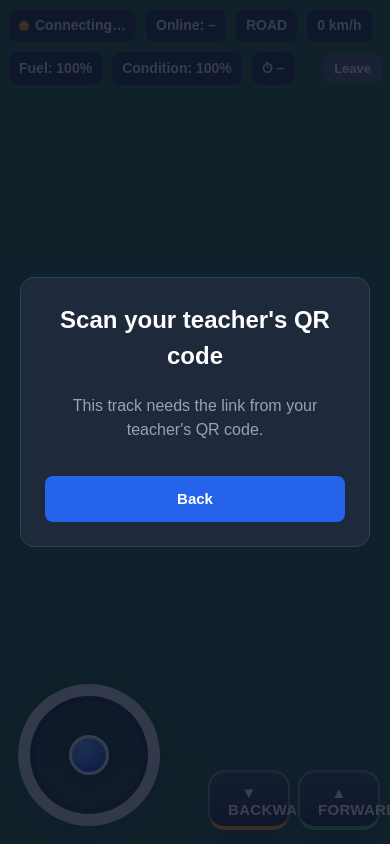
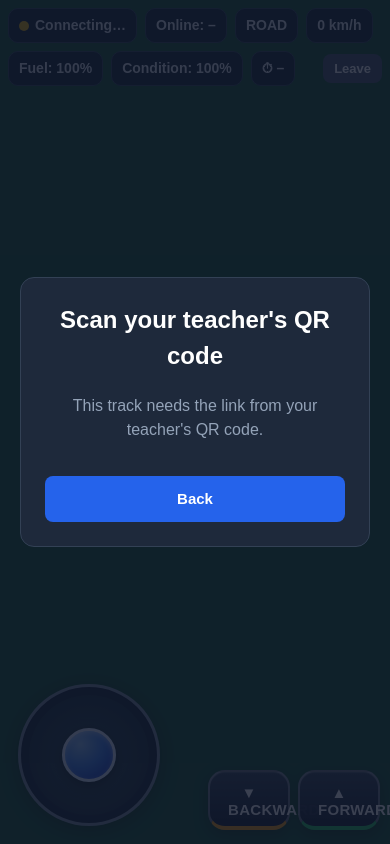
Before and after one commit to talbonolie92-oss/grammar-drive, a plain HTML site: page play.html in a window 390 px wide. Drawn offline with Linux system fonts and the light colour scheme; no server answers.

Commit message:
Replace steering wheel with responsive blue-thumb joystick

```diff
--- a/play.html
+++ b/play.html
@@ -23,19 +23,15 @@
     .pad button.on { background: linear-gradient(180deg, #2563eb, #1e40af); border-color: #93c5fd; transform: translateY(2px); }
     .pad button.forward { border-bottom: 4px solid #22c55e; }
     .pad button.backward { border-bottom: 4px solid #f59e0b; }
-    @media (max-width: 430px) { .pad button { width: 82px; height: 60px; font-size: 15px; } .pad-right { right: 10px; bottom: 14px; gap: 8px; } .steering-wheel { width: 124px; height: 124px; left: 12px; bottom: 14px; } }
-    .steering-wheel { position: fixed; z-index: 6; left: 18px; bottom: 18px; width: 142px; height: 142px; border: 12px solid rgba(226,232,240,.9); border-radius: 50%; background: rgba(15,23,42,.62); box-shadow: 0 4px 18px rgba(0,0,0,.35), inset 0 0 0 5px rgba(15,23,42,.8); touch-action: none; user-select: none; -webkit-user-select: none; }
-    .steering-wheel { transform: rotate(0deg); transition: transform .22s ease-out; transform-origin: center center; }
+    @media (max-width: 430px) { .pad button { width: 82px; height: 60px; font-size: 15px; } .pad-right { right: 10px; bottom: 14px; gap: 8px; }  .steering-joystick { width: 124px; height: 124px; left: 12px; bottom: 14px; } }
+    .steering-joystick { position: fixed; z-index: 6; left: 18px; bottom: 18px; width: 142px; height: 142px; border: 3px solid rgba(148,163,184,.8); border-radius: 50%; background: radial-gradient(circle, rgba(51,65,85,.72), rgba(15,23,42,.88)); box-shadow: 0 4px 18px rgba(0,0,0,.4), inset 0 0 0 8px rgba(15,23,42,.45); touch-action: none; user-select: none; -webkit-user-select: none; }
+    .steering-joystick.active { border-color: #60a5fa; box-shadow: 0 0 0 3px rgba(59,130,246,.2), 0 4px 18px rgba(0,0,0,.4), inset 0 0 0 8px rgba(15,23,42,.45); }
+    .steering-knob { position: absolute; left: 50%; top: 50%; width: 54px; height: 54px; border-radius: 50%; background: radial-gradient(circle at 32% 27%, #93c5fd, #3b82f6 48%, #1d4ed8 78%, #1e3a8a); border: 3px solid #dbeafe; box-shadow: 0 4px 12px rgba(0,0,0,.5), inset 0 2px 5px rgba(255,255,255,.45); transform: translate(-50%,-50%); pointer-events: none; will-change: transform; }
     .fuel-warning { position: fixed; z-index: 8; left: 50%; top: 58px; transform: translateX(-50%); width: min(620px, calc(100vw - 24px)); padding: 10px 14px; border-radius: 12px; text-align: center; font-size: 13px; line-height: 1.35; font-weight: 900; color: #fff; background: rgba(127,29,29,.96); border: 2px solid #f87171; box-shadow: 0 5px 18px rgba(0,0,0,.4); pointer-events: none; }
     .fuel-warning.low { background: rgba(120,53,15,.96); border-color: #fbbf24; }
     .fuel-warning.critical { background: rgba(127,29,29,.97); border-color: #f87171; animation: fuelPulse 1s ease-in-out infinite alternate; }
     @keyframes fuelPulse { from { box-shadow: 0 3px 12px rgba(239,68,68,.18); } to { box-shadow: 0 3px 22px rgba(239,68,68,.65); } }
     @media (max-width: 430px) { .fuel-warning { top: 96px; font-size: 12px; padding: 8px 10px; } }
-    /* Keep the steering rim completely clear: no four-way cross/spokes to obstruct touch dragging. */
-    .steering-wheel::before, .steering-wheel::after { content: none; display: none; }
-    .wheel-center { position: absolute; z-index: 2; left: 50%; top: 50%; width: 40px; height: 40px; border-radius: 50%; background: radial-gradient(circle at 35% 30%, #60a5fa, #1d4ed8 68%, #172554); border: 3px solid #dbeafe; box-shadow: 0 3px 10px rgba(0,0,0,.45), inset 0 1px 3px rgba(255,255,255,.35); transform: translate(-50%,-50%); pointer-events: none; }
-    .steering-wheel.active { border-color: #60a5fa; }
-    @media (hover: hover) and (pointer: fine) { .steering-wheel { display: none; } }
     #overlay { position: fixed; inset: 0; z-index: 10; display: grid; place-items: center; background: rgba(15, 23, 42, .82); text-align: center; padding: 20px; }
     #debug { position: fixed; z-index: 5; left: 8px; bottom: 100px; font-size: 12px; color: #cbd5e1; background: rgba(15, 23, 42, .7); padding: 6px 8px; border-radius: 8px; }
     @media (hover: hover) and (pointer: fine) { .pad { opacity: .5; } }
@@ -100,7 +96,7 @@
       </div>
     </section>
   </div>
-  <div id="steeringWheel" class="steering-wheel" role="application" aria-label="Virtual steering wheel"><span class="wheel-center"></span></div>
+  <div id="steeringWheel" class="steering-joystick" role="application" aria-label="Steering joystick"><span id="steeringKnob" class="steering-knob"></span></div>
   <div class="hidden" aria-hidden="true"><button id="btnLeft" type="button">Left</button><button id="btnRight" type="button">Right</button></div>
   <div class="pad pad-right">
     <button id="btnBackward" class="backward" type="button" aria-label="Drive backward">▼ BACKWARD</button>
```
